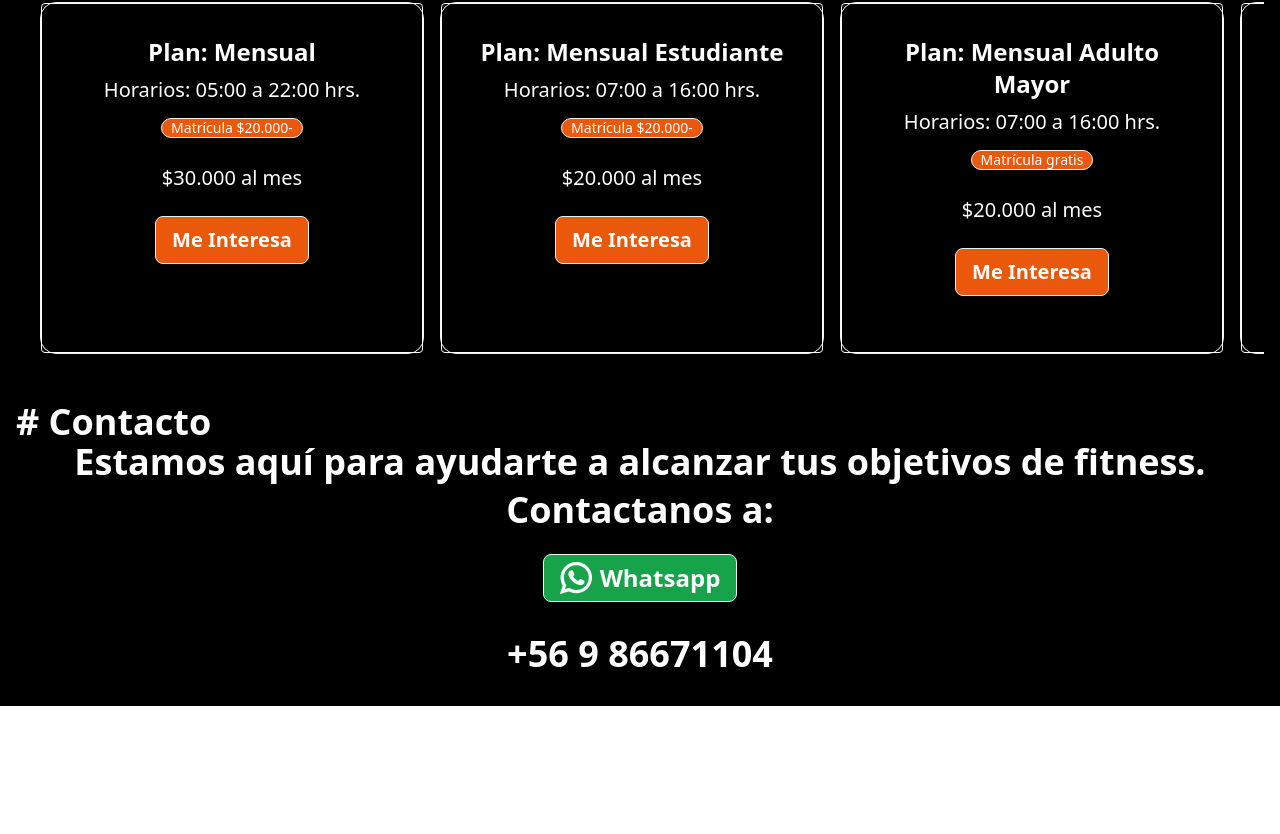
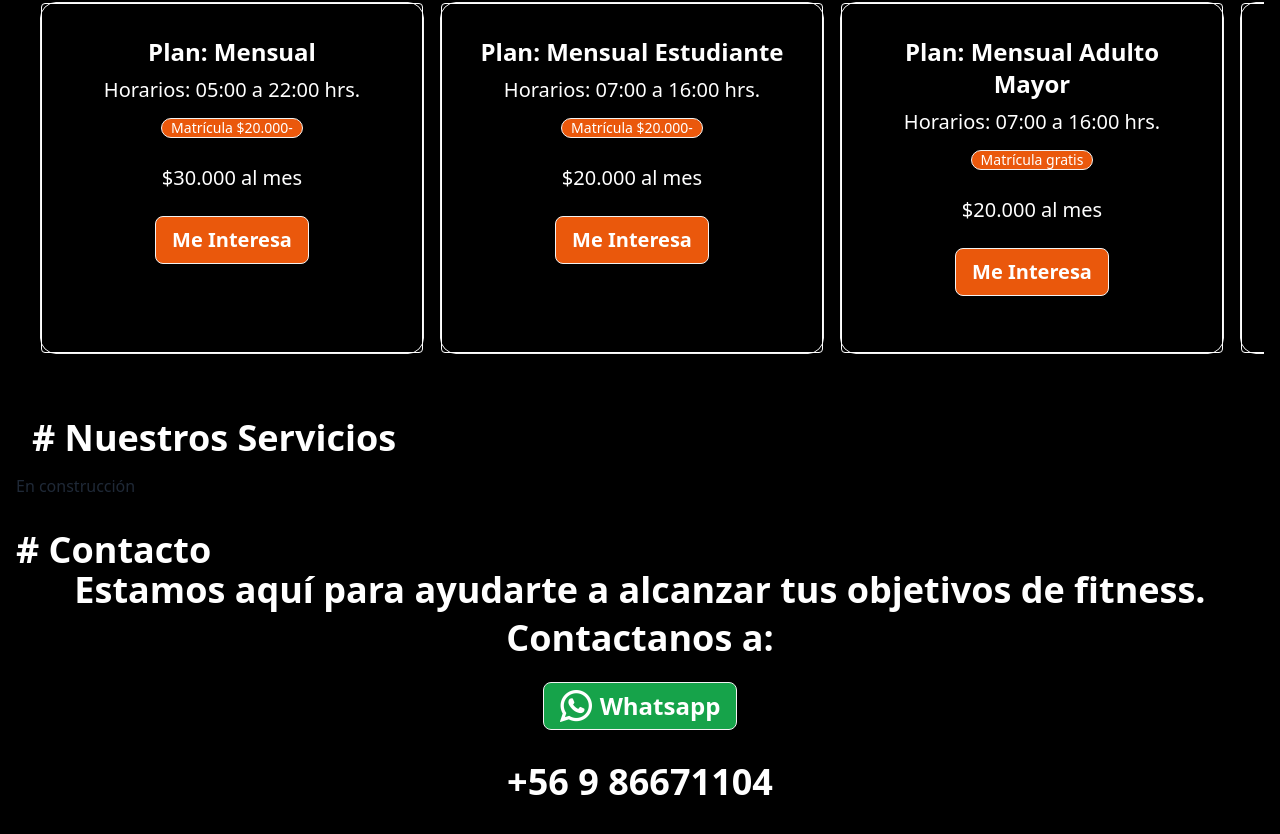
Before and after one commit to gymgross/gross, a React (Vite) app: page / in a window 1280 px wide. Shown: the part 870-1704 px from the top of the page. Before the commit the page ends 1576 px from the top, so only its background shows below. Built offline with nearby package versions, Linux system fonts and the light colour scheme.

Commit message:
colocando el segmento de servicios

```diff
--- a/src/App.jsx
+++ b/src/App.jsx
@@ -152,6 +152,14 @@ return (
             </div>
         </div>
     </div>
+    <div id='servicios' className="w-full p-4">
+        <a href='#servicios' onClick={(e) => scrollToAnchor(e, "servicios")}>
+            <h1 className='text-4xl text-white m-[1rem] font-bold'># Nuestros Servicios</h1>
+        </a>
+        <div className="w-full overflow-x-scroll">
+            En construcción
+        </div>
+    </div>
     <div id="contacto" className="w-full p-4 text-white">
         <a href="#contacto" onClick={(e) => scrollToAnchor(e, "contacto")}>
             <h1 className='text-4xl font-bold'>
```
